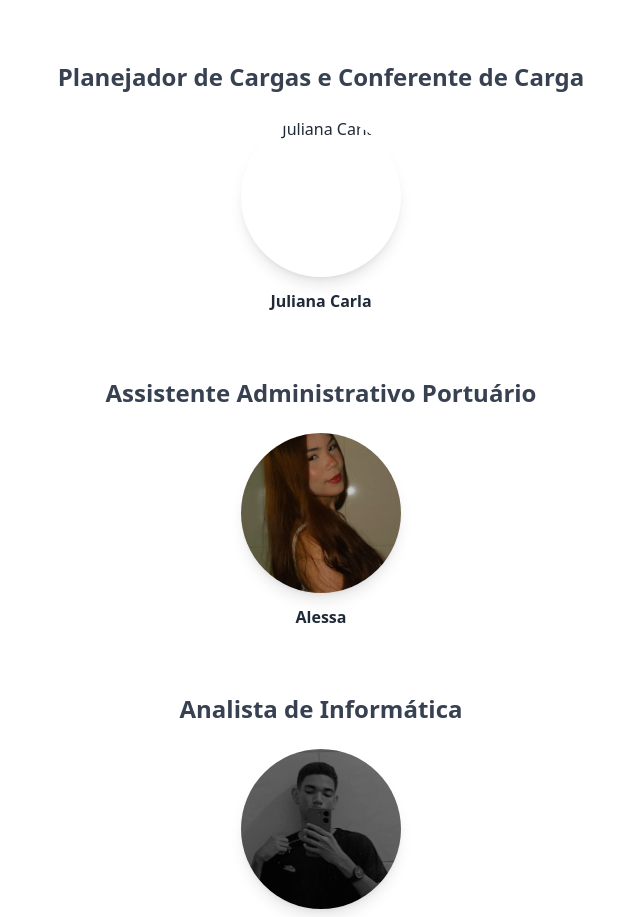
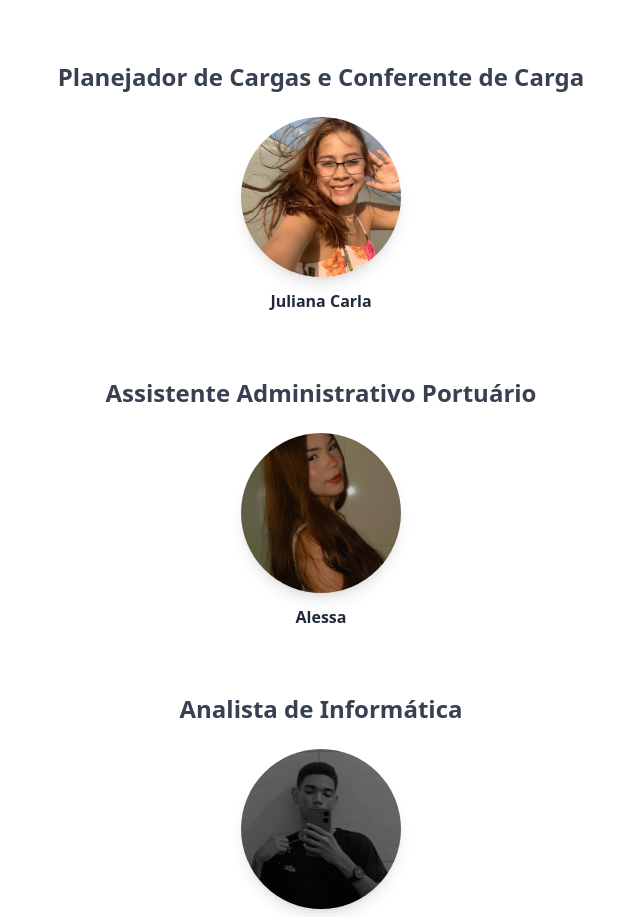
Before and after one commit to dm7591128-hash/Projeto-Adm, a plain HTML site: page gestao.html in a window 1280 px wide. Shown: the part 1403-2320 px from the top of the page, without its empty margins (319-959 px from the left). Drawn offline with nearby package versions, Linux system fonts and the light colour scheme.

Commit message:
Add files via upload

```diff
--- a/gestao.html
+++ b/gestao.html
@@ -109,7 +109,7 @@
                     <h2 class="text-2xl font-semibold text-center mb-6 text-gray-700">Planejador de Cargas e Conferente de Carga</h2>
                     <div class="flex flex-wrap justify-center gap-10">
                         <div class="text-center">
-                            <img src="juliana.jpg" alt="Juliana Carla" class="w-40 h-40 rounded-full object-cover shadow-lg hover:scale-105 transition-transform duration-300">
+                            <img src="Juliana.jpg" alt="Juliana Carla" class="w-40 h-40 rounded-full object-cover shadow-lg hover:scale-105 transition-transform duration-300">
                             <p class="mt-3 font-semibold">Juliana Carla</p>
                         </div>
                     </div>
```
Also changed, not shown: Juliana.jpg (added).
